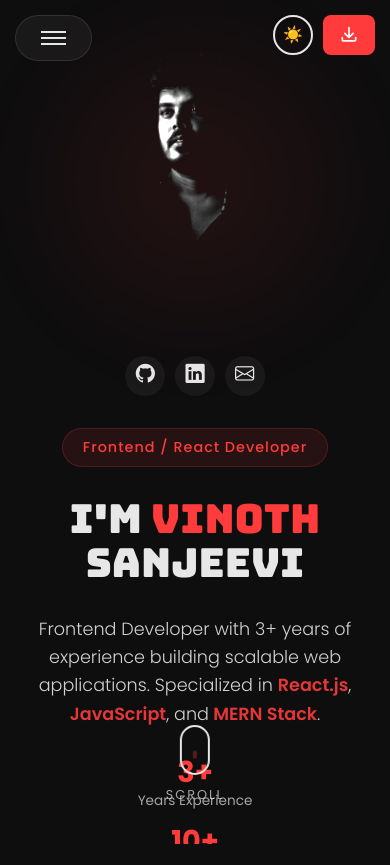
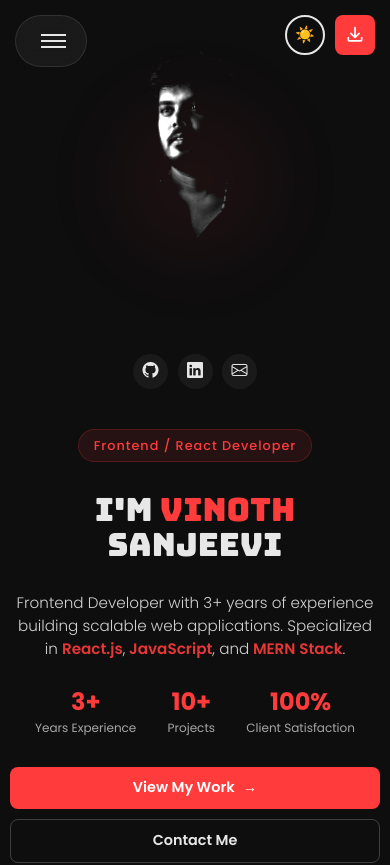
Before and after one commit to vino994/My_Portfolio, a React (Create React App) app: page /#/ in a window 390 px wide. Shown: the top 865 px of the page. Built offline with nearby package versions, Linux system fonts and the light colour scheme; a web font is replaced by a local one.

Commit message:
'update'

```diff
--- a/src/Components/Footer.js
+++ b/src/Components/Footer.js
@@ -52,7 +52,7 @@
                 <div className="contact-list mb-4">
                   <div className="contact-item">
                     <i className="bi bi-geo-alt text-accent"></i>
-                    <span>{CONTACT.address}</span>
+                    <a href={`tel:${CONTACT.phone}`}>{CONTACT.address}</a>
                   </div>
                   <div className="contact-item">
                     <i className="bi bi-telephone text-accent"></i>
--- a/src/Styles/Home.css
+++ b/src/Styles/Home.css
@@ -2,6 +2,10 @@
 @import url('https://fonts.googleapis.com/css2?family=Bungee&family=Poppins:wght@300;400;500;600;700&display=swap');
 
 /* Base */
+* {
+  box-sizing: border-box;
+}
+
 body {
   margin: 0;
   padding: 0;
@@ -10,12 +14,13 @@
   font-weight: 400;
   font-style: normal;
   color: var(--text-color);
+  overflow-x: hidden;
 }
 
 .home-container {
   width: 100%;
-  height: 100dvh;
-  min-height: 100dvh;
+  height: 100vh;
+  min-height: 100vh;
   background: var(--bg-color);
   color: var(--text-color);
   display: flex;
@@ -25,6 +30,7 @@
 
 h1, h2, h3 {
   font-family: "Bungee", sans-serif;
+  margin-top: 0;
 }
 
 /* Layout */
@@ -40,8 +46,8 @@
 /* Enhanced Menu Bar */
 .enhanced-menu {
   position: fixed;
-  top: 30px;
-  left: 30px;
+  top: 20px;
+  left: 20px;
   z-index: 1000;
   background: rgba(255, 255, 255, 0.05);
   backdrop-filter: blur(10px);
@@ -59,6 +65,9 @@
   display: flex;
   flex-direction: column;
   gap: 4px;
+  width: 30px;
+  height: 30px;
+  justify-content: center;
 }
 
 .menu-toggle span {
@@ -70,7 +79,7 @@
 }
 
 .enhanced-menu.open .menu-toggle span:nth-child(1) {
-  transform: rotate(45deg) translate(6px, 6px);
+  transform: rotate(45deg) translate(5px, 5px);
 }
 
 .enhanced-menu.open .menu-toggle span:nth-child(2) {
@@ -78,20 +87,20 @@
 }
 
 .enhanced-menu.open .menu-toggle span:nth-child(3) {
-  transform: rotate(-45deg) translate(6px, -6px);
+  transform: rotate(-45deg) translate(5px, -5px);
 }
 
 .menu-items {
   display: none;
   flex-direction: column;
-  gap: 15px;
+  gap: 12px;
   margin-top: 15px;
   padding-top: 15px;
   border-top: 1px solid rgba(255, 255, 255, 0.1);
 }
 
 .enhanced-menu.open {
-  width: 220px;
+  width: 200px;
   border-radius: 20px;
   padding: 20px;
 }
@@ -111,6 +120,7 @@
   transition: all 0.3s ease;
   position: relative;
   overflow: hidden;
+  font-size: 0.9rem;
 }
 
 .menu-link:hover {
@@ -131,14 +141,15 @@
 
 .menu-text {
   font-weight: 500;
-  font-size: 0.9rem;
+  font-size: 0.85rem;
   letter-spacing: 1px;
 }
 
-/* Profile Image - Keep original style */
+/* Profile Image */
 .profile-img {
   width: 100%;
-  max-width: 350px;
+  max-width: 320px;
+  height: auto;
   border-radius: 8px;
   object-fit: cover;
   transition: all 0.3s ease;
@@ -148,6 +159,11 @@
 
 .profile-container {
   position: relative;
+  display: flex;
+  justify-content: center;
+  align-items: center;
+  width: 100%;
+  max-width: 320px;
 }
 
 .profile-glow {
@@ -155,8 +171,8 @@
   top: 50%;
   left: 50%;
   transform: translate(-50%, -50%);
-  width: 400px;
-  height: 400px;
+  width: 350px;
+  height: 350px;
   background: radial-gradient(circle, #ff3b3b 0%, transparent 70%);
   opacity: 0.1;
   filter: blur(40px);
@@ -178,10 +194,11 @@
 .top-actions {
   position: absolute;
   top: 20px;
-  right: 15px;
+  right: 20px;
   display: flex;
   gap: 10px;
   z-index: 1000;
+  align-items: center;
 }
 
 /* Theme toggle */
@@ -197,6 +214,7 @@
   display: flex;
   align-items: center;
   justify-content: center;
+  flex-shrink: 0;
 }
 
 .theme-toggle:hover {
@@ -222,6 +240,8 @@
   transition: all 0.3s ease;
   position: relative;
   overflow: hidden;
+  white-space: nowrap;
+  flex-shrink: 0;
 }
 
 .resume-top-btn:hover {
@@ -271,6 +291,8 @@
   display: flex;
   gap: 15px;
   margin-top: 20px;
+  flex-wrap: wrap;
+  justify-content: center;
 }
 
 .social-link {
@@ -285,6 +307,7 @@
   text-decoration: none;
   transition: all 0.3s ease;
   font-size: 1.2rem;
+  flex-shrink: 0;
 }
 
 .social-link:hover {
@@ -293,10 +316,10 @@
   transform: translateY(-3px);
 }
 
-/* Hero Title - Fixed visibility */
+/* Hero Title */
 .hero-title {
   font-family: "Bungee", sans-serif;
-  font-size: 4rem;
+  font-size: clamp(2.5rem, 5vw, 4rem);
   line-height: 1.1;
   margin: 0 0 20px 0;
   color: var(--text-color);
@@ -324,6 +347,7 @@
 /* Hero Content */
 .hero-content {
   max-width: 600px;
+  width: 100%;
 }
 
 .hero-badge {
@@ -344,10 +368,11 @@
 }
 
 .hero-description .lead {
-  font-size: 1.1rem;
+  font-size: clamp(1rem, 2vw, 1.1rem);
   line-height: 1.6;
   color: var(--text-color);
   opacity: 0.9;
+  margin-bottom: 1.5rem;
 }
 
 .highlight-text {
@@ -357,24 +382,28 @@
 
 .hero-stats {
   display: flex;
-  gap: 30px;
+  gap: clamp(20px, 4vw, 30px);
   margin: 30px 0;
+  flex-wrap: wrap;
+  justify-content: flex-start;
 }
 
 .stat-item {
   display: flex;
   flex-direction: column;
+  align-items: flex-start;
+  min-width: 80px;
 }
 
 .stat-number {
-  font-size: 2rem;
+  font-size: clamp(1.8rem, 3vw, 2rem);
   font-weight: 700;
   color: #ff3b3b;
   line-height: 1;
 }
 
 .stat-label {
-  font-size: 0.85rem;
+  font-size: clamp(0.75rem, 1.5vw, 0.85rem);
   color: var(--text-color);
   opacity: 0.7;
   margin-top: 5px;
@@ -385,6 +414,7 @@
   display: flex;
   gap: 15px;
   margin-top: 30px;
+  flex-wrap: wrap;
 }
 
 .btn-portfolio, .btn-outline-contact {
@@ -398,6 +428,8 @@
   gap: 8px;
   border: none;
   cursor: pointer;
+  font-size: 0.95rem;
+  white-space: nowrap;
 }
 
 .btn-portfolio {
@@ -433,31 +465,31 @@
 /* Scroll Indicator */
 .scroll-indicator {
   position: absolute;
-  bottom: 40px;
+  bottom: 30px;
   left: 50%;
   transform: translateX(-50%);
   display: flex;
   flex-direction: column;
   align-items: center;
-  gap: 10px;
+  gap: 8px;
   z-index: 2;
 }
 
 .mouse {
-  width: 30px;
-  height: 50px;
+  width: 25px;
+  height: 40px;
   border: 2px solid var(--text-color);
-  border-radius: 15px;
+  border-radius: 12px;
   position: relative;
 }
 
 .wheel {
-  width: 4px;
-  height: 8px;
+  width: 3px;
+  height: 6px;
   background: #ff3b3b;
   border-radius: 2px;
   position: absolute;
-  top: 10px;
+  top: 8px;
   left: 50%;
   transform: translateX(-50%);
   animation: scroll 2s infinite;
@@ -469,45 +501,91 @@
     opacity: 1;
   }
   100% {
-    transform: translateX(-50%) translateY(20px);
+    transform: translateX(-50%) translateY(15px);
     opacity: 0;
   }
 }
 
 .scroll-text {
-  font-size: 0.8rem;
+  font-size: 0.7rem;
   letter-spacing: 2px;
   color: var(--text-color);
   opacity: 0.7;
   text-transform: uppercase;
 }
 
-/* =========================
-   Responsive
-   ========================= */
-@media (max-width: 1200px) {
-  .hero-title { font-size: 3.5rem; }
-  .hero-stats { gap: 20px; }
-  .stat-number { font-size: 1.8rem; }
+/* Theme colors */
+:root {
+  --bg-color: #111;
+  --text-color: #fff;
 }
 
-@media (max-width: 992px) {
+.dark-theme {
+  --bg-color: #111;
+  --text-color: #fff;
+  background-color: var(--bg-color);
+  color: var(--text-color);
+}
+
+.light-theme {
+  --bg-color: #f9f9f9;
+  --text-color: #111;
+  background-color: var(--bg-color);
+  color: var(--text-color);
+}
+
+body.dark-theme, body.light-theme {
+  background-color: var(--bg-color);
+  color: var(--text-color);
+}
+
+.home-container {
+  background-color: var(--bg-color);
+  color: var(--text-color);
+}
+
+/* Smooth image transition */
+.theme-profile {
+  transition: opacity 0.6s ease-in-out, filter 0.6s ease-in-out;
+  opacity: 1;
+}
+
+/* =========================
+   Responsive Mobile Fixes
+   ========================= */
+
+/* Mobile - Portrait */
+@media (max-width: 768px) {
   .home-container {
     flex-direction: column;
     height: auto;
-    min-height: 100dvh;
-    padding: 20px;
+    min-height: 100vh;
+    padding: 15px;
+    overflow-y: auto;
   }
 
   .left-section, .right-section {
     flex: none;
     width: 100%;
-    padding: 40px 0;
+    padding: 30px 0;
+    min-height: auto;
   }
 
-  .profile-img { max-width: 250px; }
+  .profile-img {
+    max-width: 250px;
+  }
+
+  .profile-container {
+    max-width: 250px;
+  }
+
+  .profile-glow {
+    width: 280px;
+    height: 280px;
+  }
+
   .hero-title {
-    font-size: 3rem;
+    font-size: 2.5rem;
     text-align: center;
   }
 
@@ -516,46 +594,29 @@
     max-width: 100%;
   }
 
+  .hero-badge {
+    margin-left: auto;
+    margin-right: auto;
+  }
+
   .hero-stats {
     justify-content: center;
+    gap: 20px;
+  }
+
+  .stat-item {
+    align-items: center;
   }
 
   .hero-cta {
     justify-content: center;
-    flex-wrap: wrap;
-  }
-}
-
-@media (max-width: 576px) {
-  .home-container {
-    height: 100dvh;
-    min-height: 100dvh;
-    padding: 1rem;
   }
 
-  .left-section, .right-section {
-    padding: 1rem 0;
-  }
-
-  .profile-img {
-    max-width: 200px;
-    height: auto;
-  }
-
-  .hero-title {
-    font-size: 2.5rem;
-  }
-
-  .resume-text { display: none; }
-  .resume-icon { display: block; }
-
-  .hero-stats {
-    flex-direction: column;
-    gap: 15px;
-  }
-
-  .stat-item {
-    align-items: center;
+  .scroll-indicator {
+    position: relative;
+    bottom: auto;
+    margin-top: 30px;
+    margin-bottom: 20px;
   }
 
   .enhanced-menu {
@@ -568,48 +629,155 @@
     right: 15px;
   }
 
+  .resume-text {
+    display: none;
+  }
+
+  .resume-icon {
+    display: block;
+  }
+
+  .resume-top-btn {
+    padding: 8px;
+    width: 40px;
+    height: 40px;
+    justify-content: center;
+  }
+}
+
+/* Small Mobile */
+@media (max-width: 576px) {
+  .home-container {
+    padding: 10px;
+  }
+
+  .left-section, .right-section {
+    padding: 20px 0;
+  }
+
+  .profile-img {
+    max-width: 200px;
+  }
+
+  .profile-container {
+    max-width: 200px;
+  }
+
+  .profile-glow {
+    width: 230px;
+    height: 230px;
+  }
+
+  .hero-title {
+    font-size: 2rem;
+  }
+
+  .hero-badge {
+    font-size: 0.8rem;
+    padding: 6px 15px;
+  }
+
+  .hero-description .lead {
+    font-size: 0.95rem;
+    line-height: 1.5;
+  }
+
+  .hero-stats {
+    gap: 15px;
+  }
+
+  .stat-number {
+    font-size: 1.5rem;
+  }
+
+  .btn-portfolio, .btn-outline-contact {
+    padding: 10px 20px;
+    font-size: 0.9rem;
+    width: 100%;
+    justify-content: center;
+  }
+
+  .hero-cta {
+    flex-direction: column;
+    gap: 10px;
+  }
+
+  .social-links {
+    gap: 12px;
+  }
+
+  .social-link {
+    width: 35px;
+    height: 35px;
+    font-size: 1rem;
+  }
+
   .menu-items {
-    gap: 10px;
+    gap: 8px;
   }
 
   .menu-link {
     padding: 8px 12px;
+    font-size: 0.85rem;
+  }
+
+  .enhanced-menu.open {
+    width: 180px;
+    padding: 15px;
   }
 }
 
-/* Theme colors */
-:root {
-  --bg-color: #111;
-  --text-color: #fff;
-}
-.dark-theme {
-  --bg-color: #111;
-  --text-color: #fff;
-  background-color: var(--bg-color);
-  color: var(--text-color);
-}
-.light-theme {
-  --bg-color: #f9f9f9;
-  --text-color: #111;
-  background-color: var(--bg-color);
-  color: var(--text-color);
-}
-body.dark-theme, body.light-theme {
-  background-color: var(--bg-color);
-  color: var(--text-color);
-}
-.home-container {
-  background-color: var(--bg-color);
-  color: var(--text-color);
+/* Landscape Mobile */
+@media (max-height: 600px) and (orientation: landscape) {
+  .home-container {
+    flex-direction: row;
+    height: 100vh;
+  }
+
+  .left-section, .right-section {
+    padding: 10px;
+    height: 100vh;
+  }
+
+  .profile-img {
+    max-width: 180px;
+  }
+
+  .hero-title {
+    font-size: 2rem;
+  }
+
+  .hero-stats {
+    gap: 15px;
+  }
+
+  .scroll-indicator {
+    display: none;
+  }
 }
 
-/* Smooth image transition */
-.theme-profile {
-  transition: opacity 0.6s ease-in-out, filter 0.6s ease-in-out;
-  opacity: 1;
+/* Tablet */
+@media (min-width: 769px) and (max-width: 1024px) {
+  .hero-title {
+    font-size: 3rem;
+  }
+
+  .profile-img {
+    max-width: 280px;
+  }
+
+  .profile-container {
+    max-width: 280px;
+  }
+
+  .profile-glow {
+    width: 320px;
+    height: 320px;
+  }
 }
 
-/* Remove corner links styles - they are removed from JSX */
-.corner-text {
-  display: none;
+/* Ensure text doesn't overflow */
+.hero-title, .hero-description .lead, .hero-badge {
+  word-wrap: break-word;
+  overflow-wrap: break-word;
 }
```
